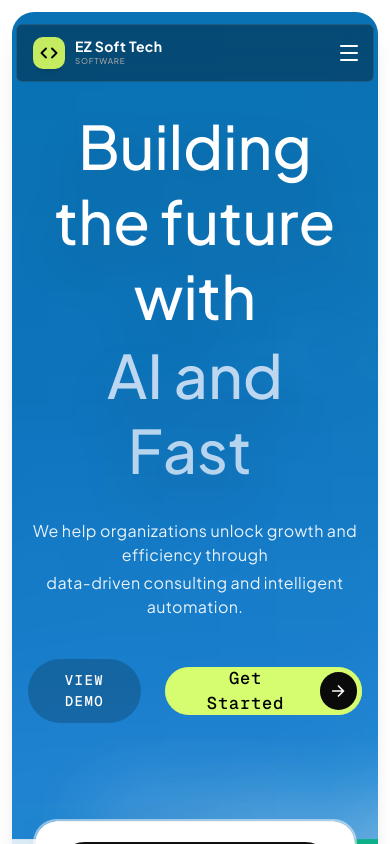
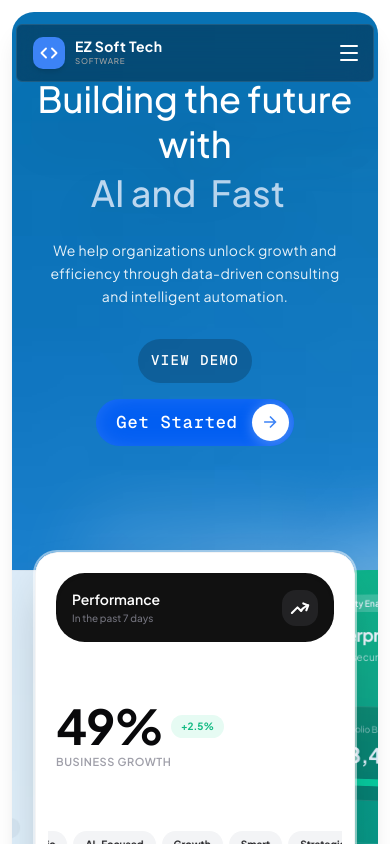
Before and after one commit to kovid2375/EzSoftTech-Web, a Next.js app: page / in a window 390 px wide. Shown: the top 844 px of the page. Built offline with nearby package versions, Linux system fonts and the light colour scheme.

Commit message:
feat: implement responsive navigation system and new landing page section components

```diff
--- a/src/app/globals.css
+++ b/src/app/globals.css
@@ -145,8 +145,8 @@ h1 {
 
 /* From Uiverse.io by adamgiebl */
 .cssbuttons-io-button {
-  background: #D6FD70;
-  color: black;
+  background: #025ef2;
+  color: white;
   font-family: inherit;
   padding: 0.35em;
   padding-left: 1.2em;
@@ -157,7 +157,7 @@ h1 {
   letter-spacing: 0.05em;
   display: flex;
   align-items: center;
-  box-shadow: inset 0 0 1.6em -0.6em #D6FD70;
+  box-shadow: inset 0 0 1.6em -0.6em #3C83F6;
   overflow: hidden;
   position: relative;
   height: 2.8em;
@@ -167,7 +167,7 @@ h1 {
 }
 
 .cssbuttons-io-button .icon {
-  background: rgb(10, 10, 10);
+  background: white;
   margin-left: 1em;
   position: absolute;
   display: flex;
@@ -176,7 +176,7 @@ h1 {
   height: 2.2em;
   width: 2.2em;
   border-radius: 3em;
-  box-shadow: 0.1em 0.1em 0.6em 0.2em #D6FD70;
+  box-shadow: 0.1em 0.1em 0.6em 0.2em #3C83F6;
   right: 0.3em;
   transition: all 0.3s
 }
@@ -188,7 +188,7 @@ h1 {
 .cssbuttons-io-button .icon svg {
   width: 1.1em;
   transition: transform 0.3s;
-  color: #fcfbfd;
+  color: #3C83F6;
 }
 
 .cssbuttons-io-button:hover .icon svg {
@@ -286,27 +286,6 @@ h1 {
   html {
     @apply font-sans;
   }
-
-  html.lenis,
-  html.lenis body {
-    height: auto;
-  }
-
-  .lenis-smooth {
-    scroll-behavior: auto !important;
-  }
-
-  .lenis-smooth [data-lenis-prevent] {
-    overscroll-behavior: contain;
-  }
-
-  .lenis-stopped {
-    overflow: hidden;
-  }
-
-  .lenis-smooth iframe {
-    pointer-events: none;
-  }
 }
 @theme {
   --animate-scroll: scroll var(--animation-duration, 40s) var(--animation-direction, forwards) linear infinite;
@@ -320,7 +299,7 @@ h1 {
 
 .btn-uiverse-mother {
   font-weight: bold;
-  color: black;
+  color: white;
   border-radius: 2rem;
   cursor: pointer;
   width: auto;
@@ -328,7 +307,7 @@ h1 {
   height: 44px;
   padding: 0 1.5rem;
   border: none;
-  background-color: #D6FD70;
+  background-color: #3C83F6;
   display: flex;
   justify-content: center;
   align-items: center;
--- a/src/app/layout.tsx
+++ b/src/app/layout.tsx
@@ -1,5 +1,6 @@
 import type { Metadata } from "next";
 import { Geist, Geist_Mono } from "next/font/google";
+import "lenis/dist/lenis.css";
 import "./globals.css";
 import { Footer } from "@/components/footer";
 import Navbar1 from "@/components/resizable-navbar-demo";
--- a/src/components/Home-Sections/hero.tsx
+++ b/src/components/Home-Sections/hero.tsx
@@ -8,27 +8,27 @@ export default function Hero() {
     const words=["Fast", "Reliable", "Scalable"]
     return (
         <main className="p-3">
-            <div className="relative min-h-[1080px] w-full rounded-3xl overflow-hidden flex flex-col items-center pt-24 pb-12 shadow-xl">
+            <div className="relative min-h-[750px] sm:min-h-[900px] lg:min-h-[1080px] w-full rounded-3xl overflow-hidden flex flex-col items-center pt-16 pb-8 md:pt-24 md:pb-12 shadow-xl">
                 <img className="absolute inset-0 h-full w-full object-cover z-0" src="/image.png" alt="" />
-                <div className="relative z-10 flex flex-col items-center text-center px-4 max-w-4xl">
-                    <h1 className="text-6xl text-white drop-shadow-2xl font-[500] font-plus-jakarta leading-tight">
+                <div className="relative z-10 flex flex-col items-center text-center px-6 max-w-4xl">
+                    <h1 className="text-4xl sm:text-5xl md:text-6xl lg:text-7xl text-white drop-shadow-2xl font-[500] font-plus-jakarta leading-tight">
                         Building the future with
                     </h1>
-                    <h1 className="text-6xl text-white drop-shadow-2xl font-[500] font-plus-jakarta leading-tight mt-1">
+                    <h1 className="text-4xl sm:text-5xl md:text-6xl lg:text-7xl text-white drop-shadow-2xl font-[500] font-plus-jakarta leading-tight mt-1">
                         <span className="text-[#bcd7ef]">AI</span> <span className="text-[#bcd7ef]">and</span> <span className="text-[#bcd7ef]"><FlipWords words={words}/></span>
                     </h1>
 
-                    <div className="mt-8 flex flex-col items-center text-white text-base font-normal tracking-wide opacity-90 max-w-2xl space-y-1">
-                        <p>We help organizations unlock growth and efficiency through</p>
-                        <p>data-driven consulting and intelligent automation.</p>
-                    </div>
+                    <p className="mt-6 sm:mt-8 text-white text-sm sm:text-base md:text-lg font-normal tracking-wide opacity-90 max-w-2xl leading-relaxed">
+                        We help organizations unlock growth and efficiency through <br className="hidden sm:inline" />
+                        data-driven consulting and intelligent automation.
+                    </p>
 
-                    <div className="flex gap-6 justify-center items-center mt-10">
+                    <div className="flex flex-wrap gap-4 sm:gap-6 justify-center items-center mt-8 sm:mt-10">
                         <button className="button2">View Demo</button>
                         <Button>Get Started</Button>
                     </div>
                 </div>
-                <div className="relative z-10 w-full mt-4">
+                <div className="relative z-10 w-full mt-6 sm:mt-8">
                     <CurvedCarousel />
                 </div>
             </div>
--- a/src/components/Services-Sections.tsx/Section-3.tsx
+++ b/src/components/Services-Sections.tsx/Section-3.tsx
@@ -6,13 +6,13 @@
 
 export function Section3(){
     return(
-    <section className="grid grid-cols-2 p-5">
-        <div className="ml-40 w-120">
-            <h2 className="text-4xl font-bold mb-4">Ready to Scale Your Business With AI-Powered Solutions?</h2>
-            <p className="text-gray-600">Our AI solutions are designed to help businesses of all sizes unlock their full potential. From automating repetitive tasks to gaining valuable insights from data, we have the expertise to help you achieve your goals.</p>
+    <section className="grid grid-cols-1 lg:grid-cols-2 gap-12 items-center max-w-7xl mx-auto px-6 py-16 md:py-24">
+        <div className="flex flex-col items-start text-left max-w-xl lg:pl-12">
+            <h2 className="text-3xl md:text-4xl lg:text-[44px] font-bold mb-6 text-neutral-900 leading-tight">Ready to Scale Your Business With AI-Powered Solutions?</h2>
+            <p className="text-neutral-600 text-sm sm:text-base md:text-lg leading-relaxed">Our AI solutions are designed to help businesses of all sizes unlock their full potential. From automating repetitive tasks to gaining valuable insights from data, we have the expertise to help you achieve your goals.</p>
         </div>
-        <div className="pr-16">
-            <img className="rounded-4xl" src="./services-5.png" alt="" />
+        <div className="w-full flex justify-center lg:justify-end">
+            <img className="rounded-[32px] shadow-lg w-full h-auto object-cover max-h-[450px]" src="./services-5.png" alt="" />
         </div>
     </section>
     )
--- a/src/components/footer.tsx
+++ b/src/components/footer.tsx
@@ -15,7 +15,7 @@ export function Footer() {
           <div className="lg:col-span-5 flex flex-col items-start">
             {/* Logo */}
             <div className="flex items-center gap-3">
-              <div className="w-10 h-10 rounded-xl bg-[#C5EC60] flex items-center justify-center text-black shadow-md">
+              <div className="w-10 h-10 rounded-xl bg-[#3c83f6] flex items-center justify-center text-white shadow-md">
                 <svg viewBox="0 0 24 24" fill="none" stroke="currentColor" strokeWidth="2.5" strokeLinecap="round" strokeLinejoin="round" className="w-5 h-5">
                   <polyline points="16 18 22 12 16 6"></polyline>
                   <polyline points="8 6 2 12 8 18"></polyline>
--- a/src/components/globe-demo.tsx
+++ b/src/components/globe-demo.tsx
@@ -30,7 +30,7 @@ export default function GlobeDemo() {
     autoRotate: true,
     autoRotateSpeed: 0.5,
   };
-  const colors = ["#c5ec60", "#c5ec60", "#c5ec60"];
+  const colors = ["#3c83f6", "#3c83f6", "#3c83f6"];
   const sampleArcs = [
     {
       order: 1,
@@ -395,30 +395,22 @@ export default function GlobeDemo() {
   ];
 
   return (
-    <div className="flex flex-row items-center justify-center py-15 h-screen md:h-auto dark:bg-black bg-white relative w-full">
-      <div className="max-w-7xl mx-auto w-full relative overflow-hidden h-full md:h-[40rem] px-4">
+    <div className="w-full flex flex-col items-center justify-center bg-transparent py-4">
       <motion.div
-          initial={{
-            opacity: 0,
-            y: 20,
-          }}
-          animate={{
-            opacity: 1,
-            y: 0,
-          }}
-          transition={{
-            duration: 1,
-          }}
-          className="div"
+        initial={{ opacity: 0, y: 20 }}
+        animate={{ opacity: 1, y: 0 }}
+        transition={{ duration: 1 }}
+        className="w-full text-center mb-6"
       >
-          <h2 className="text-center text-xl md:text-4xl font-bold text-black dark:text-white">
+        <h2 className="text-xl md:text-2xl font-bold text-neutral-900 dark:text-neutral-50 tracking-tight">
           Serving Clients Globally
         </h2>
-          <p className="text-center text-base md:text-lg font-normal text-neutral-700 dark:text-neutral-200 max-w-md mt-2 mx-auto">
+        <p className="text-sm text-neutral-500 dark:text-neutral-400 mt-2 max-w-md mx-auto leading-relaxed">
           Trusted by businesses in India, UK, UAE, and USA
         </p>
       </motion.div>
-        <div className="absolute w-full -bottom-20 h-72 md:h-full z-10">
+      <div className="w-full h-[300px] sm:h-[400px] md:h-[450px] relative overflow-hidden flex items-center justify-center">
+        <div className="absolute inset-0 w-full h-full">
           <World data={sampleArcs} globeConfig={globeConfig} />
         </div>
       </div>
--- a/src/components/ui/resizable-navbar.tsx
+++ b/src/components/ui/resizable-navbar.tsx
@@ -241,7 +241,7 @@ export const NavbarLogo = () => {
       href="/"
       className="relative z-20 flex items-center space-x-2.5 px-1 py-0.5"
     >
-      <div className="w-8 h-8 rounded-lg bg-[#C5EC60] flex items-center justify-center text-black shadow-md font-bold shrink-0">
+      <div className="w-8 h-8 rounded-lg bg-[#3C83F6] flex items-center justify-center text-white shadow-md font-bold shrink-0">
         <svg viewBox="0 0 24 24" fill="none" stroke="currentColor" strokeWidth="2.5" strokeLinecap="round" strokeLinejoin="round" className="w-4.5 h-4.5">
           <polyline points="16 18 22 12 16 6"></polyline>
           <polyline points="8 6 2 12 8 18"></polyline>
@@ -276,11 +276,11 @@ export const NavbarButton = ({
     "px-4 py-1.5 rounded-full text-xs font-semibold tracking-wider uppercase relative cursor-pointer active:scale-95 transition duration-200 inline-block text-center";
 
   const variantStyles = {
-    primary: "bg-[#D6FD70] text-neutral-950 hover:bg-[#c5ec60] shadow-md",
+    primary: "bg-[#3C83F6] text-white hover:bg-[#2563EB] shadow-md",
     secondary: "bg-white/10 border border-white/10 text-white hover:bg-white/20",
     dark: "bg-neutral-950 text-white border border-neutral-800 hover:bg-neutral-900",
     gradient: "bg-gradient-to-r from-blue-600 to-indigo-600 text-white shadow-md hover:opacity-90",
-    lime: "bg-[#D6FD70] text-neutral-950 hover:bg-[#c5ec60]"
+    lime: "bg-[#3C83F6] text-white hover:bg-[#2563EB]"
   };
 
   const Component = Tag as React.ComponentType<any>;
```
Also changed, not shown: src/components/ContactUs-sections/Section-1.tsx (+30 -28 lines), src/components/Home-Sections/AboutUs-Section.tsx (+8 -8 lines), src/components/Services-Sections.tsx/Section-1.tsx (+7 -7 lines). Lines whose indentation alone changed are shown as unchanged.
